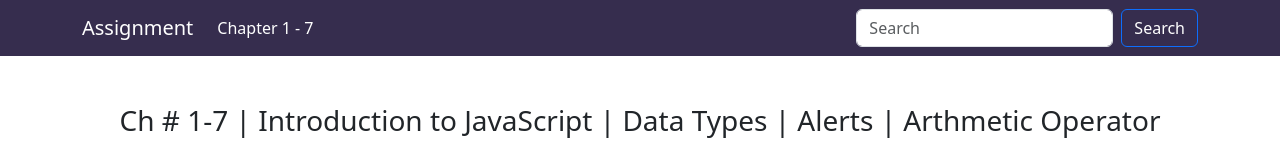
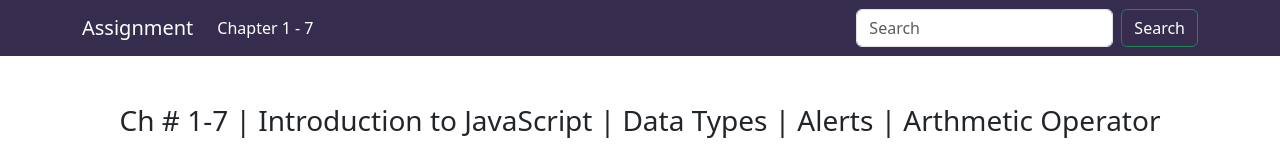
Before and after one commit to Wadood342/Saylani-Assignment-7-Javascript-1, a plain HTML site: page index.html in a window 1280 px wide. Shown: the top 160 px of the page. Drawn offline with nearby package versions, Linux system fonts and the light colour scheme.

Commit message:
fix: update search button border

```diff
--- a/index.html
+++ b/index.html
@@ -28,7 +28,7 @@
           </ul>
           <form class="d-flex">
             <input class="form-control me-2" type="search" id="search" placeholder="Search" aria-label="Search">
-            <button class="btn btn-outline-primary text-white " type="submit">Search</button>
+            <button class="btn  btn-outline-success text-white " type="submit">Search</button>
           </form>
         </div>
       </div>
```
